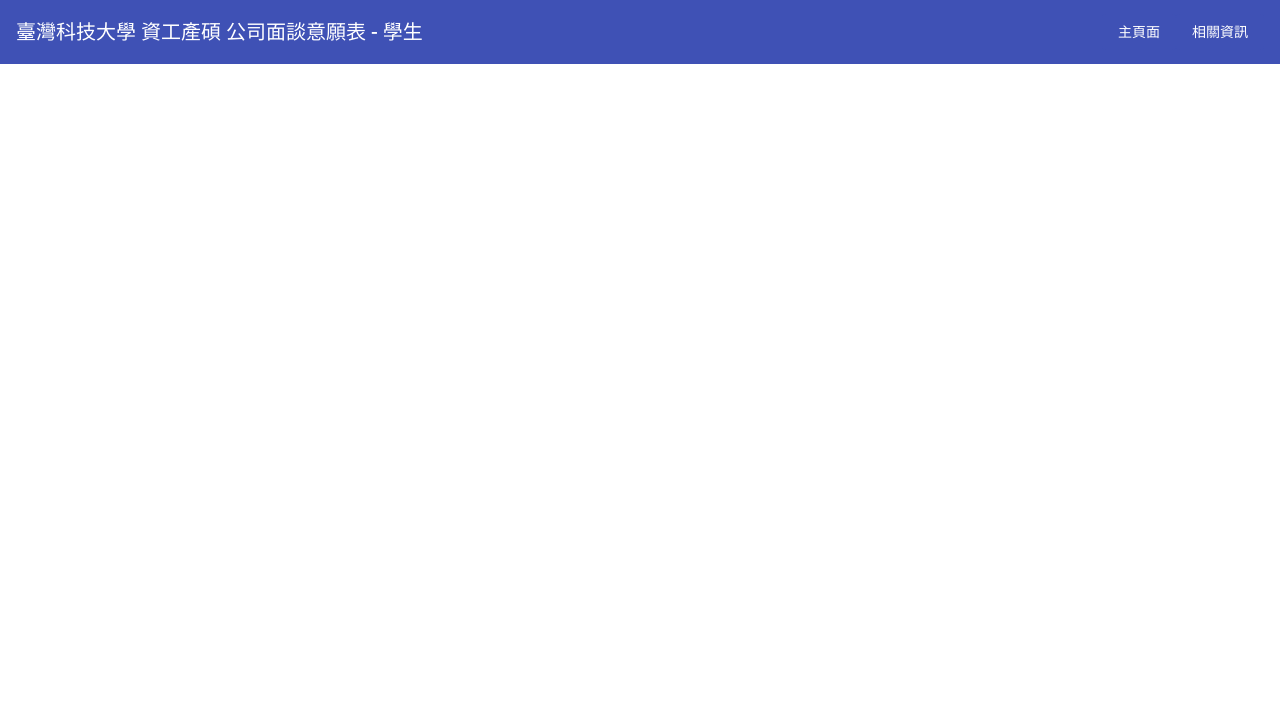
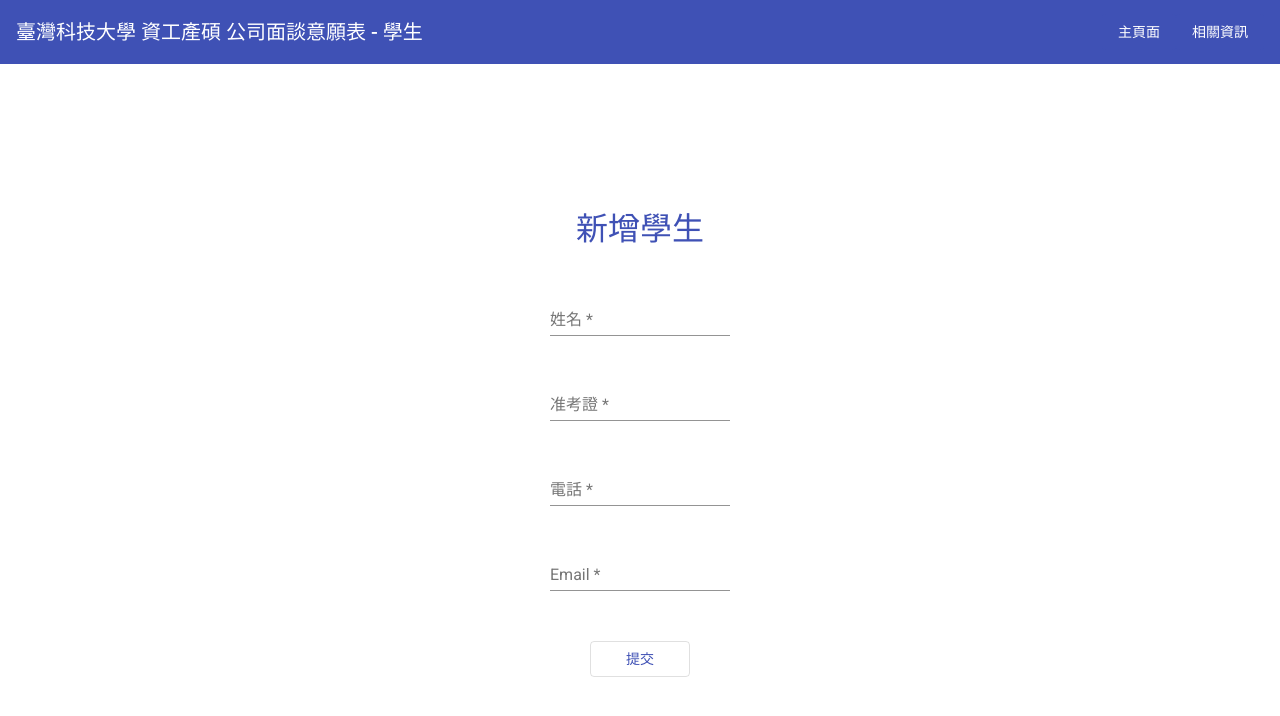
Before and after one commit to B10615035/student-frontend, an Angular app: page /create_student in a window 1280 px wide. Before the commit this address led to /. Shown: the top 716 px of the page. Built offline with nearby package versions, Linux system fonts and the light colour scheme.

Commit message:
add create_student page and API

```diff
--- a/src/app/app-routing.module.ts
+++ b/src/app/app-routing.module.ts
@@ -1,13 +1,15 @@
 import { NgModule } from '@angular/core';
 import { RouterModule, Routes } from '@angular/router';
 import { ChooseCompanyComponent } from './choose-company/choose-company.component';
+import { CreateStudentComponent } from './create-student/create-student.component';
 import { InformationComponent } from './information/information.component';
 import { LoginComponent } from './login/login.component';
 
 const routes: Routes = [
   {path:'', component: LoginComponent},
   {path:'information', component: InformationComponent},
-  {path:'choose_company', component: ChooseCompanyComponent}
+  {path:'choose_company', component: ChooseCompanyComponent},
+  {path:'create_student', component:CreateStudentComponent}
 ];
 
 @NgModule({
--- /dev/null
+++ b/src/app/create-student/create-student.component.html
@@ -0,0 +1,22 @@
+<div class="create_student_block">
+    <p class="create_student_title">新增學生</p>
+  <form [formGroup]="student_info">
+    <mat-form-field class="create_student_input">
+      <mat-label>姓名</mat-label>
+      <input autocomplete="off" matInput type="text" formControlName="student_name">
+    </mat-form-field>
+    <mat-form-field class="create_student_input">
+      <mat-label>准考證</mat-label>
+      <input autocomplete="off" matInput type="text" formControlName="student_id">
+    </mat-form-field>
+    <mat-form-field class="create_student_input">
+        <mat-label>電話</mat-label>
+        <input autocomplete="off" matInput type="text" formControlName="student_phone">
+      </mat-form-field>
+      <mat-form-field class="create_student_input">
+        <mat-label>Email</mat-label>
+        <input autocomplete="off" matInput type="text" formControlName="student_email">
+      </mat-form-field>
+    <button class="submit_button" mat-stroked-button color="primary" (click)="create_student_submit()">提交</button>
+  </form>
+</div>
--- /dev/null
+++ b/src/app/create-student/create-student.component.scss
@@ -0,0 +1,30 @@
+@import 'src/custom.scss';
+
+.create_student_block {
+  height: calc(100% - 80px);
+  width: 100%;
+  display: flex;
+  flex-direction: column;
+  align-items: center;
+  justify-content: center;
+
+  p {
+    font-size: 2rem;
+    color: $deep-blue;
+  }
+
+  form {
+    display: flex;
+    flex-direction: column;
+    align-items: center;
+
+    .mat-form-field {
+      margin: 10px;
+    }
+
+    .submit_button {
+      width: 100px;
+      margin-top: 20px;
+    }
+  }
+}
--- /dev/null
+++ b/src/app/create-student/create-student.component.ts
@@ -0,0 +1,75 @@
+import {
+  HttpClient,
+  HttpHeaders
+} from '@angular/common/http';
+import {
+  Component,
+  OnInit
+} from '@angular/core';
+import {
+  FormControl,
+  FormGroup,
+  Validators
+} from '@angular/forms';
+import {
+  MatSnackBar
+} from '@angular/material/snack-bar';
+import {
+  Observable
+} from 'rxjs';
+
+@Component({
+  selector: 'app-create-student',
+  templateUrl: './create-student.component.html',
+  styleUrls: ['./create-student.component.scss']
+})
+export class CreateStudentComponent implements OnInit {
+
+  constructor(private snackBar: MatSnackBar, private httpClient: HttpClient) {}
+
+  ngOnInit(): void {}
+  student_info = new FormGroup({
+    student_name: new FormControl('', Validators.required),
+    student_id: new FormControl('', Validators.required),
+    student_email: new FormControl('', [Validators.required, Validators.email]),
+    student_phone: new FormControl('', Validators.required),
+  })
+
+  create_student_submit() {
+    var student_info_check = true
+    Object.keys(this.student_info.controls).forEach(key => {
+      if (this.student_info.get(key).errors) {
+        student_info_check = false
+        this.snackBar.open(`${key} 內容/格式錯誤`, 'Close', {
+          duration: 1500,
+          panelClass: 'warn_snackBar'
+        })
+      }
+    })
+
+    if (student_info_check) {
+      this.createStudent().subscribe(
+        next => {
+          console.log(next)
+          this.student_info.reset()
+          console.log(this.student_info)
+        },
+        error => {
+          console.log(error)
+        }
+      )
+    }
+  }
+
+  createStudent(): Observable < any > {
+    var data = {
+      name: this.student_info.value.student_name,
+      id: this.student_info.value.student_id,
+      email: this.student_info.value.student_email,
+      phone: this.student_info.value.student_phone,
+    }
+    return this.httpClient.post < any > ("http://127.0.0.1:8001/registry", data, {
+      headers: new HttpHeaders,
+    })
+  }
+}
```
Also changed, not shown: src/app/app.module.ts (+6 -2 lines), 1 other file (tests, documents, lock files or other folders).
